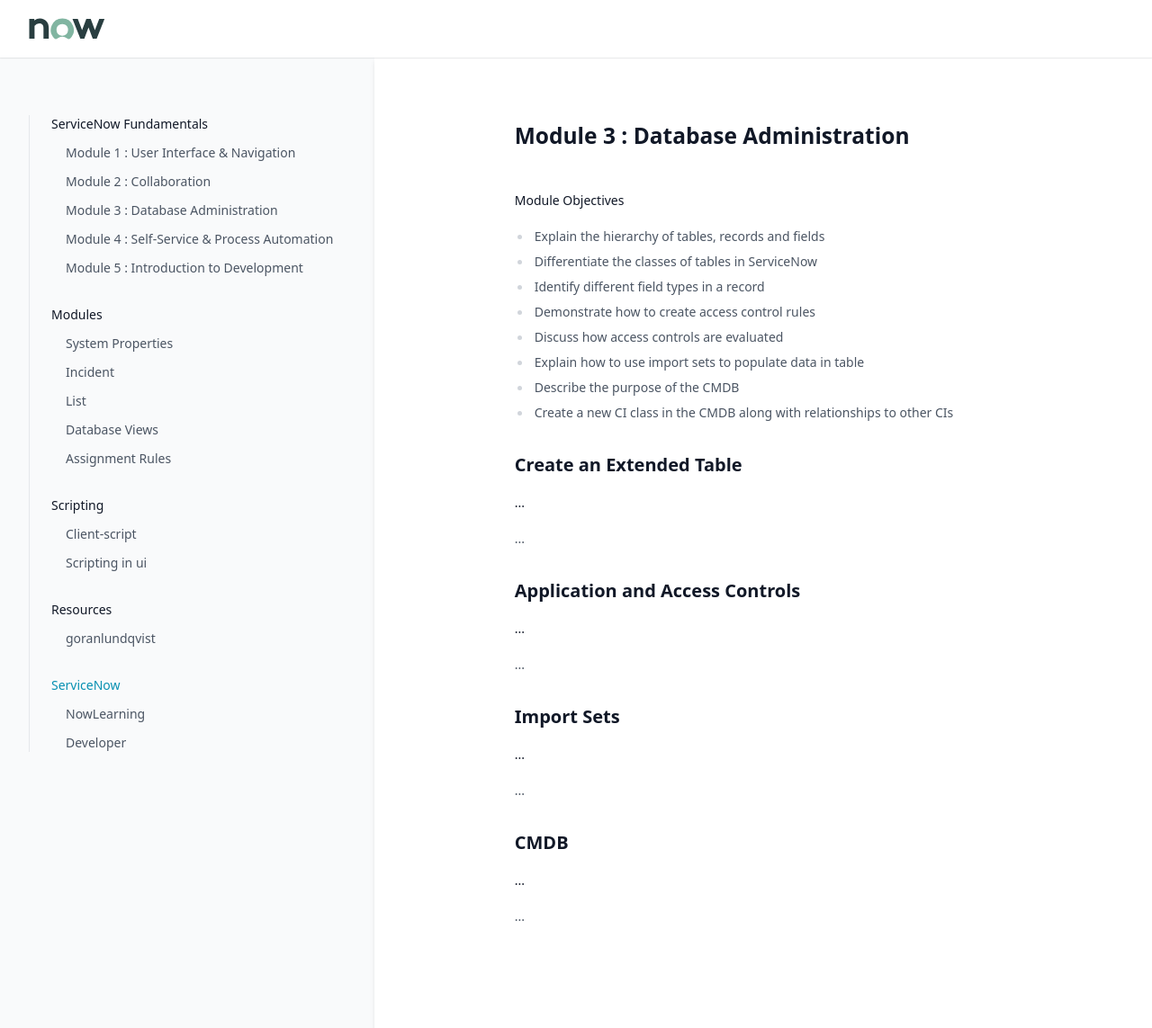
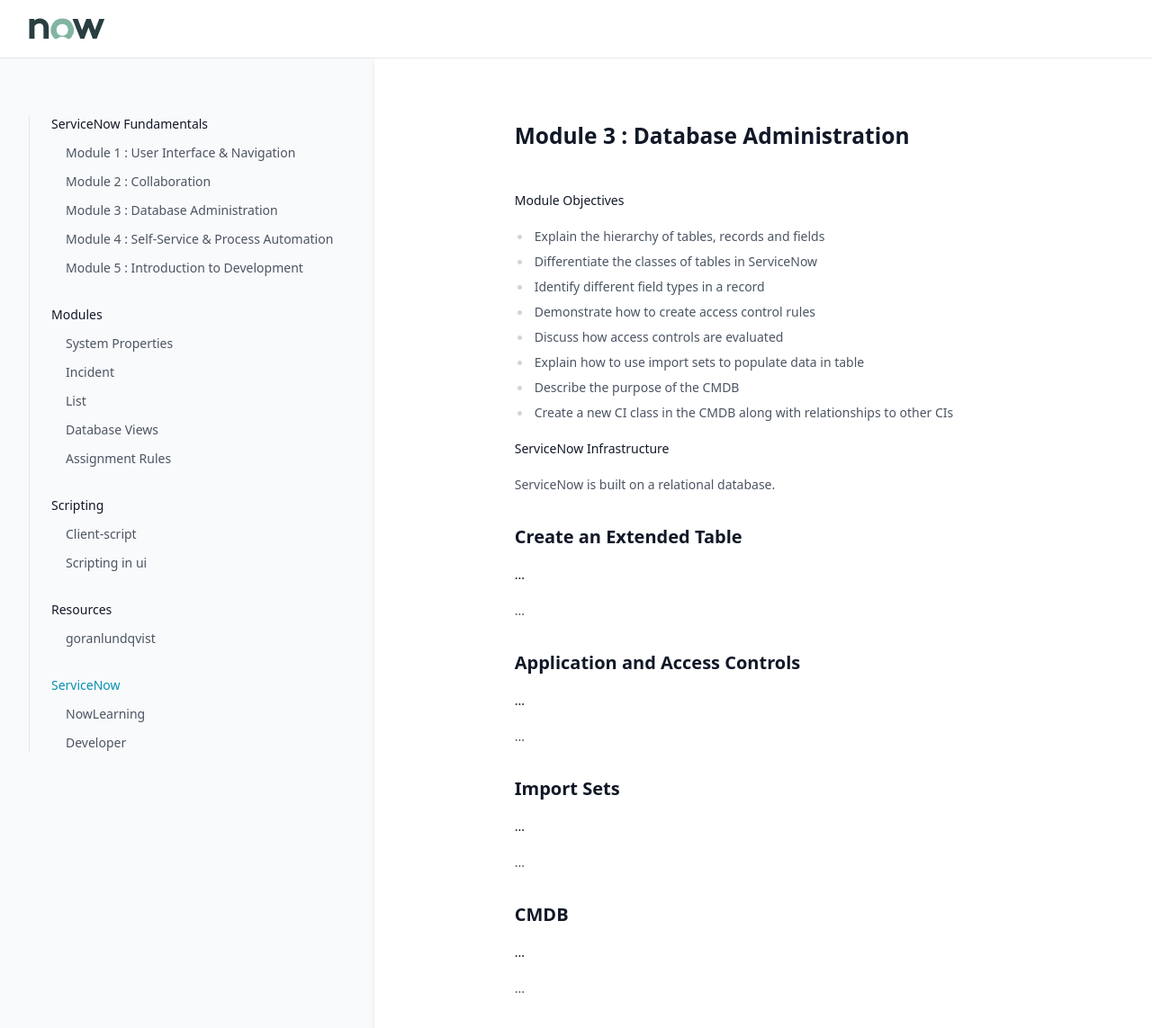
Before and after one commit to greglejeune/ebook, a Jekyll site: the page built from _servicenow/2021-11-01-snf-module3.md, in a window 1280 px wide and 1191 px high. Shown: the top 1143 px of the window at 90% size. Built offline with Jekyll 4.4.1, drawn with Linux system fonts in a browser that asks for light colours.

Commit message:
Update 2021-11-01-snf-module3.md

```diff
--- a/_servicenow/2021-11-01-snf-module3.md
+++ b/_servicenow/2021-11-01-snf-module3.md
@@ -18,6 +18,12 @@ category: snf
   <li>Describe the purpose of the CMDB</li>
   <li>Create a new CI class in the CMDB along with relationships to other CIs</li>
 </ul>
+
+<p style="text-align: justify;"><strong>ServiceNow Infrastructure</strong></p>
+
+<p style="text-align: justify;">
+    ServiceNow is built on a relational database.
+</p>
 
 <h2>Create an Extended Table</h2>
 
```
